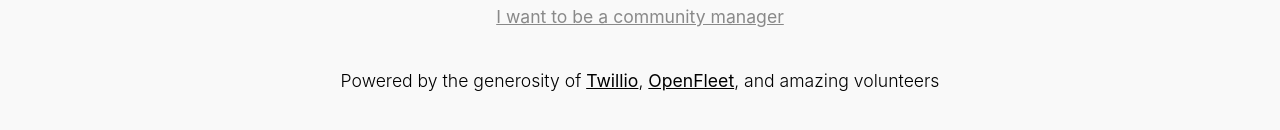
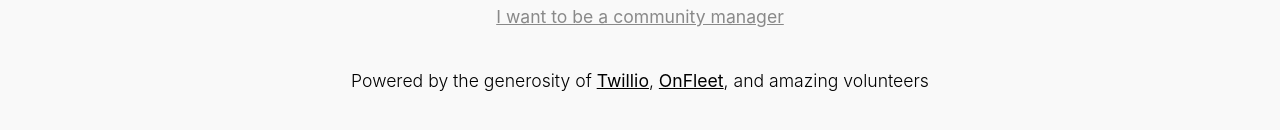
Before and after one commit to Neighbor-Army/help-with-covid, a Next.js app: page / in a window 1280 px wide. Shown: the part 654-784 px from the top of the page. Built offline with nearby package versions, Linux system fonts and the light colour scheme; no server answers; a web font is replaced by a local one.

Commit message:
Changed OpenFleet to OnFleet
There was a mistake in communication in the slack, OnFleet is actually the SaaS we are using for deliveries.

```diff
--- a/components/HomeContent/index.js
+++ b/components/HomeContent/index.js
@@ -38,11 +38,11 @@
                 </a>
                 {", "}
                 <a
-                    href="https://www.openfleet.com"
+                    href="https://www.onfleet.com"
                     target="_blank"
                     rel="noopener noreferrer"
                 >
-                    OpenFleet
+                    OnFleet
                 </a>
                 , and amazing volunteers
             </p>
```
